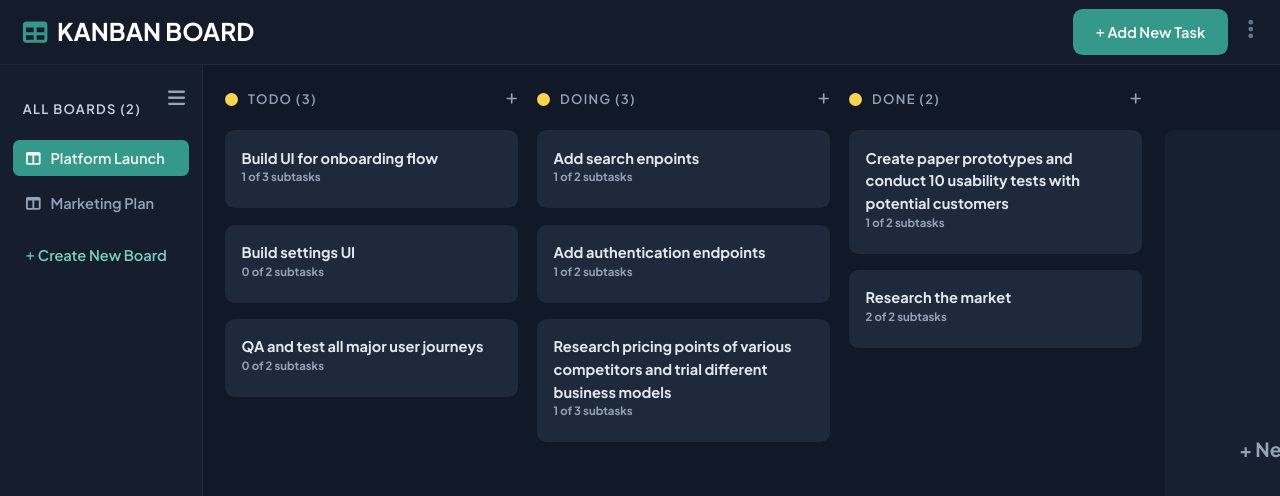
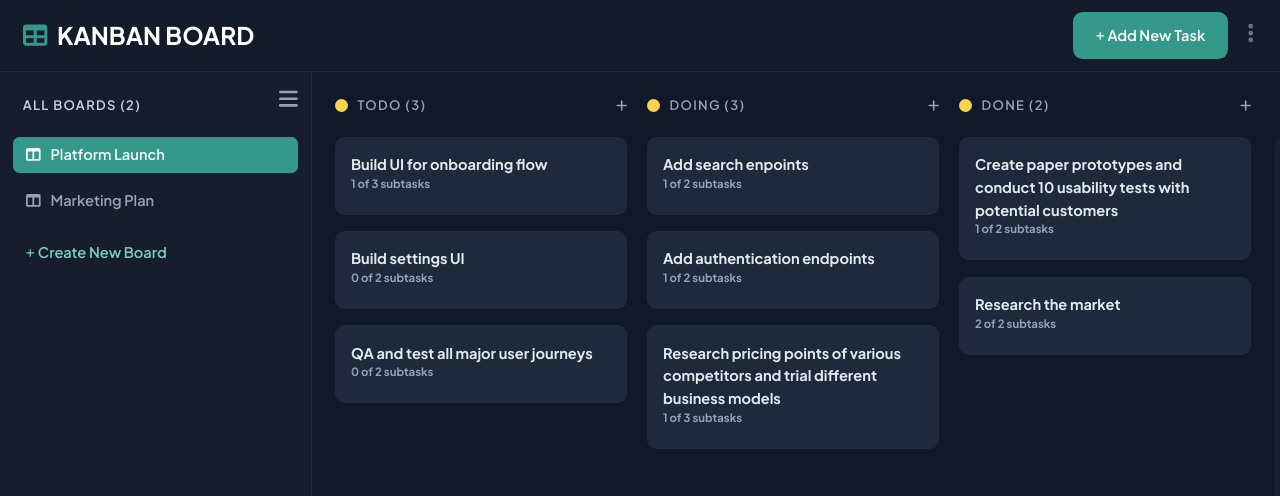
Before and after one commit to julian-br/quick-kanban, a React (Vite) app: page /board/1 in a window 1280 px wide. Shown: the top 496 px of the page. Built offline with nearby package versions, Linux system fonts and the light colour scheme.

Commit message:
fixing sidebar width

```diff
--- a/src/components/AppShell.tsx
+++ b/src/components/AppShell.tsx
@@ -9,9 +9,9 @@ interface AppShellProps {
   navBar?: ReactNode;
 }
 
-const NAVBAR_HEIGHT = "5rem";
-const SIDE_BAR_OPEN_WIDTH = "25rem";
-const SIDE_BAR_CLOSED_WIDTH = "4rem";
+const NAVBAR_HEIGHT = "5.5rem";
+const SIDE_BAR_OPEN_WIDTH = "24rem";
+const SIDE_BAR_CLOSED_WIDTH = "5rem";
 
 export default function AppShell(props: AppShellProps) {
   const mainContentSize: CSSProperties = {
@@ -54,19 +54,19 @@ function Navbar({ children }: { children?: ReactNode }) {
 }
 
 function SideBar({ children }: { children: ReactNode }) {
-  const [sideBarIsOpen, setSideBarIsOpen] = useState(true);
+  const [isOpen, setIsOpen] = useState(true);
 
-  const sideBarWidth = sideBarIsOpen
-    ? SIDE_BAR_OPEN_WIDTH
-    : SIDE_BAR_CLOSED_WIDTH;
+  const sideBarWidth = isOpen ? SIDE_BAR_OPEN_WIDTH : SIDE_BAR_CLOSED_WIDTH;
 
   const sideBarSize: CSSProperties = {
     width: sideBarWidth,
     height: `calc(100vh - ${NAVBAR_HEIGHT})`,
+    flexGrow: 0,
+    flexShrink: 0,
   };
 
   function toggleSideBar() {
-    setSideBarIsOpen((prev) => !prev);
+    setIsOpen((prev) => !prev);
   }
 
   return (
@@ -74,16 +74,19 @@ function SideBar({ children }: { children: ReactNode }) {
       className="bg-slate-800 border-r bg-opacity-40 border-slate-700 border-opacity-40 relative overflow-hidden"
       style={sideBarSize}
     >
-      <div className="absolute flex w-full pt-5">
-        <Button
-          onClick={toggleSideBar}
-          variant="custom"
-          className="p-2 ml-auto mr-3 font-bold text-xl text-slate-400 rounded-lg hover:bg-slate-800 hover:text-primary-400"
-        >
-          <FontAwesomeIcon className="h-6" icon={faBars}></FontAwesomeIcon>
-        </Button>
-      </div>
-      {sideBarIsOpen === true && <div className="pt-10">{children}</div>}
+      <Button
+        onClick={toggleSideBar}
+        variant="custom"
+        className={`${
+          isOpen ? "right-2" : "mx-auto left-0 right-0"
+        } w-fit top-3 p-2 absolute mx-auto font-bold text-xl text-slate-400 rounded-lg hover:bg-slate-800 hover:text-primary-400`}
+      >
+        <FontAwesomeIcon
+          className="h-[1.65rem]"
+          icon={faBars}
+        ></FontAwesomeIcon>
+      </Button>
+      {isOpen === true && <div className="pt-7">{children}</div>}
     </nav>
   );
 }
```
